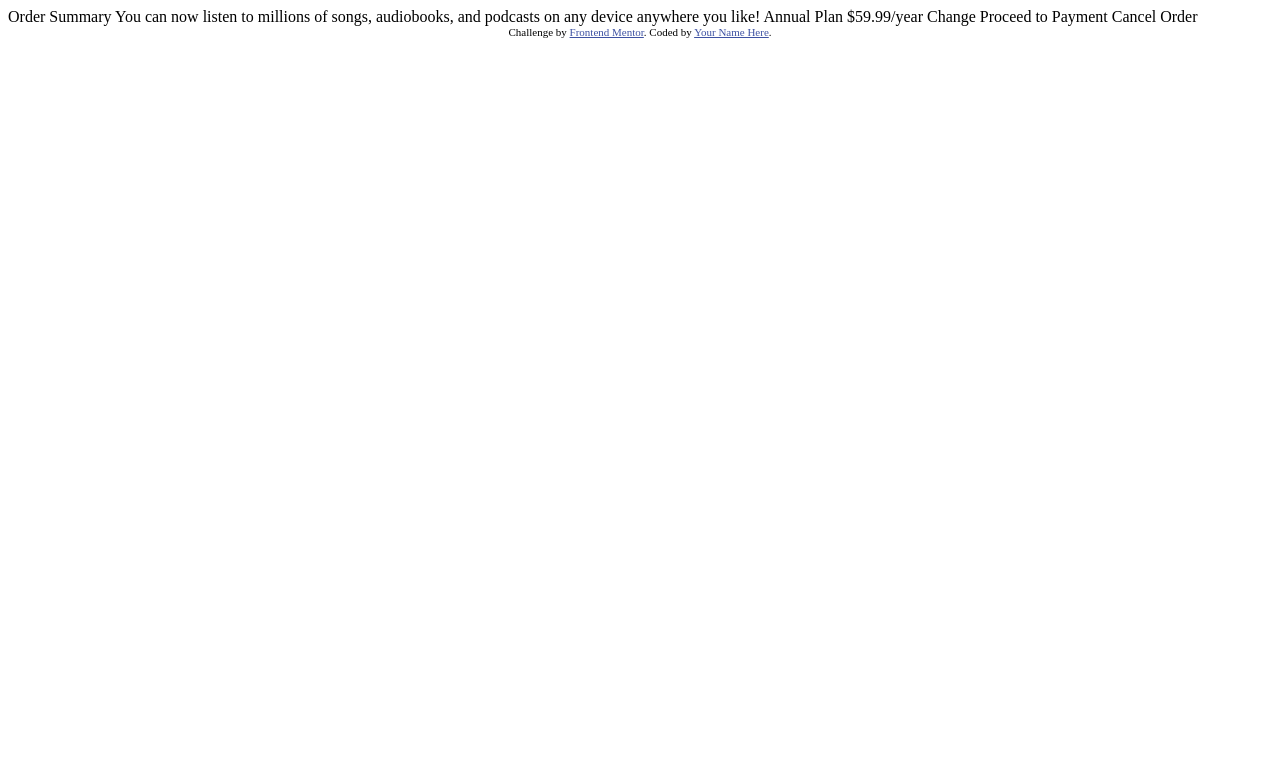
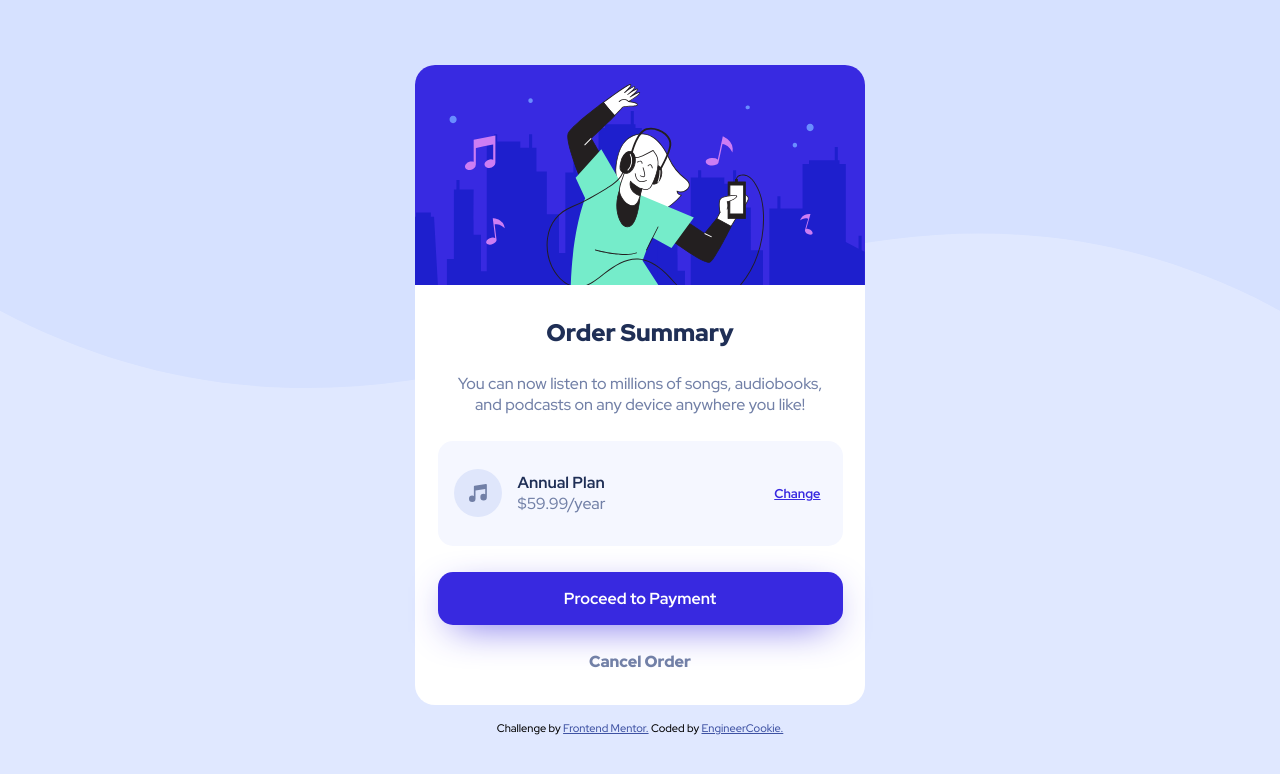
Before and after one commit to EngineerCookie/order-summary-component-main, a plain HTML site: page index.html in a window 1280 px wide. Drawn offline with Linux system fonts and the light colour scheme.

Commit message:
Final styling

```diff
--- a/index.html
+++ b/index.html
@@ -3,35 +3,38 @@
 <head>
   <meta charset="UTF-8">
   <meta name="viewport" content="width=device-width, initial-scale=1.0"> <!-- displays site properly based on user's device -->
+  <link rel="preconnect" href="https://fonts.googleapis.com">
+  <link rel="preconnect" href="https://fonts.gstatic.com" crossorigin>
+  <link href="https://fonts.googleapis.com/css2?family=Red+Hat+Display:wght@500;700;900&display=swap" rel="stylesheet">
+  <link rel="icon" type="image/png" sizes="32x32" href="./images/favicon-32x32.png">
+  <link rel="stylesheet" href="style.css">
+  <title>Frontend Mentor | Order summary card</title>
+</head>
+<body class="flex flexcol flexcenter no-margin">
+  <main class="item-container flex flexcol flextop-center">
+    <img src="./images/illustration-hero.svg" alt='decorative image'/>
+    <div class="summary flex flexcol flexspace-center">
+      <h1 class="no-margin">Order Summary</h1>
+      <p class="no-margin">You can now listen to millions of songs, audiobooks, and podcasts on any device anywhere you like!</p>
+      <div class="plan-summary flex flexrow flexspace-center">
+        <div class="plan-info flex flexrow flextop-center">
+        <img src="./images/icon-music.svg" alt="music icon" />
+        <div class="plan-selection flex flexcol">
+          <h2 class="plan-name no-margin">Annual Plan</h2>
+          <p class="plan-price no-margin">$59.99/year</p>
+        </div>
+        </div>
+        <button id="plan-change" class="btn">Change</button>
+      </div>
+      <button id="to-payment" class="btn">Proceed to Payment</button>
+      <button id="cancel" class="btn">Cancel Order</button>
+    </div>
+  </main>
 
-  <link rel="icon" type="image/png" sizes="32x32" href="./images/favicon-32x32.png">
 
-  <title>Frontend Mentor | Order summary card</title>
-
-  <!-- Feel free to remove these styles or customise in your own stylesheet 👍 -->
-  <style>
-    .attribution { font-size: 11px; text-align: center; }
-    .attribution a { color: hsl(228, 45%, 44%); }
-  </style>
-</head>
-<body>
-
-  Order Summary
-
-  You can now listen to millions of songs, audiobooks, and podcasts on any
-  device anywhere you like!
-
-  Annual Plan
-  $59.99/year
-
-  Change
-
-  Proceed to Payment
-  Cancel Order
-
-  <div class="attribution">
-    Challenge by <a href="https://www.frontendmentor.io?ref=challenge" target="_blank">Frontend Mentor</a>.
-    Coded by <a href="#">Your Name Here</a>.
-  </div>
+  <footer class="attribution">
+    Challenge by <a href="https://www.frontendmentor.io?ref=challenge" target="_blank">Frontend Mentor.</a>
+    Coded by <a href="#">EngineerCookie.</a>
+  </footer>
 </body>
 </html>
--- /dev/null
+++ b/style.css
@@ -0,0 +1,166 @@
+*,
+*::before,
+*::after {
+    box-sizing: border-box;
+}
+
+:root {
+    font-size: 16px;
+    /*Variables*/
+    --font-default:'Red Hat Display', sans-serif;
+    /* Primary Color*/
+    --color-main-bluePale: hsl(225, 100%, 94%);
+    --color-main-blueBrigth: hsl(245, 75%, 52%);
+    /*Neutral Color*/
+    --color-aux-bluePale: hsl(225, 100%, 98%);
+    --color-aux-blueDesat: hsl(224, 23%, 55%);
+    --color-aux-blueDark: hsl(223, 47%, 23%);
+    --color-aux-white: white;
+    --color-active-bluePale: hsl(245, 97%, 72%);
+    /*Decoration*/
+
+}
+
+/*Utiliy classes START*/
+.flex {display: flex;}
+.flexcol {flex-direction: column;}
+.flexrow {flex-direction: row;}
+.no-margin {margin: 0;}
+.btn {
+    background: none;
+    border: none;
+    font-family: var(--font-default);
+    font-weight: 700;
+    font-size: 1rem;
+}
+.btn:hover {cursor: pointer;}
+
+.flexcenter {
+    justify-content: center;
+    align-items: center;
+}
+
+.flextop-center {
+    justify-content: flex-start;
+    align-items: center;
+}
+
+.flexspace-center{
+    justify-content: space-between;
+    align-items: center;
+}
+
+/*Utility classes END*/
+
+body {
+    font-family: var(--font-default);
+    width: 100%;
+    height: 100vh;
+    background-color: var(--color-main-bluePale);
+    background-image: url(./images/pattern-background-desktop.svg);
+    background-repeat: no-repeat;
+    background-size: 100% auto;
+}
+
+.item-container {
+    border-radius: 20px;
+    background-color: var(--color-aux-white);
+    width: 90vw;
+    height: 80vh;
+    max-width: 450px;
+    max-height: 700px;
+}
+
+.item-container > img {
+    border-radius: 20px 20px 0 0;
+    width: 100%;
+}
+
+.summary {
+    padding: clamp(5%, 2rem, 2.5rem) min(5%, 2.5rem, 3rem); /*PLACEHOLDER*/
+    gap: 1rem;
+    height: 100%;
+}
+.summary > h1 {
+    font-size: 1.5rem;
+    font-weight: 900;
+    color: var(--color-aux-blueDark);
+}
+
+.summary > p {
+    font-weight: 500;
+    color: var(--color-aux-blueDesat);
+    text-align: center;
+    padding: 0 1rem;
+}
+
+.plan-summary {
+    width: 100%;
+    padding: 0.8rem 1rem;
+    background-color: var(--color-aux-bluePale);
+    border-radius: 15px;
+}
+
+.plan-info {
+    width: 65%;
+    padding: 1rem 0
+}
+
+.plan-info > img {
+    width: 4rem;
+    height: auto;
+    padding-right: 1rem;
+}
+
+.plan-name {
+    font-size: 1rem;
+    font-weight: 700;
+    color: var(--color-aux-blueDark);
+}
+
+.plan-price {
+    color: var(--color-aux-blueDesat);
+}
+/*Buttons*/
+#plan-change {
+    font-size: 0.8rem;
+    text-decoration: underline;
+    color: var(--color-main-blueBrigth);
+}
+
+#plan-change:hover {
+    text-decoration: none;
+    color: var(--color-active-bluePale);
+}
+
+#to-payment {
+    width: 100%;
+    color: var(--color-aux-white);
+    background-color: var(--color-main-blueBrigth);
+    padding: 1rem 0;
+    border-radius: 15px;
+    box-shadow: 0px 11px 40px -15px var(--color-main-blueBrigth);
+}
+
+#to-payment:hover {
+    background-color: var(--color-active-bluePale);
+    box-shadow: 0px 11px 40px -15px var(--color-active-bluePale);
+
+}
+
+#cancel {
+    color: var(--color-aux-blueDesat);
+    font-weight: 900;
+}
+
+#cancel:hover {
+    color: var(--color-aux-blueDark);
+}
+.attribution { font-size: 11px; text-align: center; margin-top: 1rem; }
+.attribution a { color: hsl(228, 45%, 44%); }
+
+@media (max-width: 850px) {
+    body {
+        background-image: url(./images/pattern-background-mobile.svg);
+    }
+}
```
Also changed, not shown: solution/Solution desktop.png (added), solution/Solution mobile.png (added), 3 other files.
